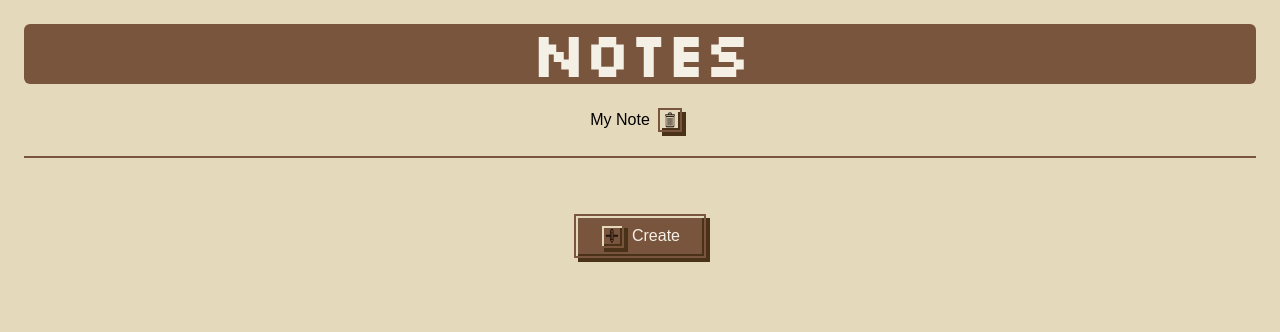
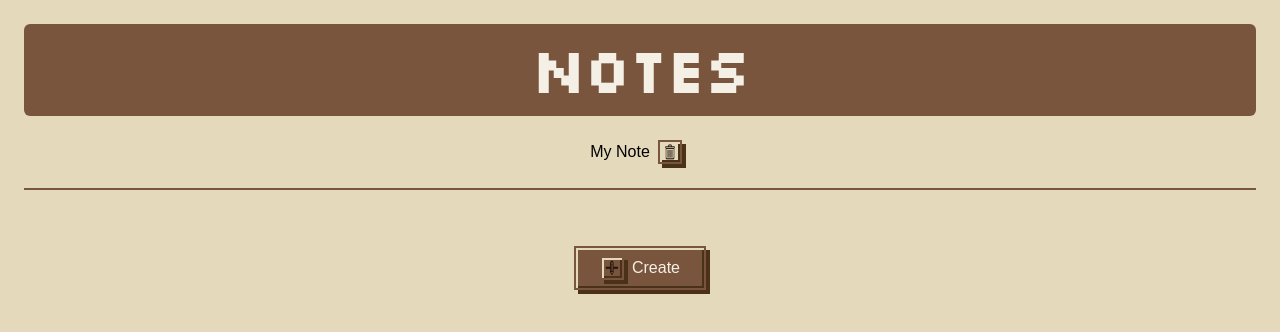
Before and after one commit to issranivansh/core-module-webd-26-27, a Next.js app: page / in a window 1280 px wide. Shown: the top 332 px of the page. Built offline with nearby package versions, Linux system fonts and the light colour scheme; a web font is replaced by a local one.

Commit message:
fixing the ui

```diff
--- a/src/app/create/page.js
+++ b/src/app/create/page.js
@@ -24,7 +24,7 @@ export default function Create() {
     }
 
     return(<div  className=" h-screen flex flex-col p-5 ">
-        <input placeholder="Title"onChange={updateTitle} className=" bg-[#79553D] text-6xl font-bold text-[#F4F0E6] w-full font-silkscreen rounded-md my-6  text-center"></input>
+        <input placeholder="Title"onChange={updateTitle} className=" bg-[#79553D] text-6xl font-bold text-[#F4F0E6] w-full font-silkscreen rounded-md my-6  text-center py-4"></input>
         <br/>
         <textarea placeholder="Start writing here" onChange={updatecontent}className="w-full h-full  border-[#79553D] border-2 flex-1 font-dotgothic text-[20px]"></textarea>
         <button onClick={save}className="border-retro-brown w-15 h-10 bg-[#79553D] text-[#F4F0E6] font-dotgothic block mx-auto ">Save</button>
--- a/src/app/edit/[id]/page.js
+++ b/src/app/edit/[id]/page.js
@@ -36,7 +36,7 @@ export default function Edit({params}){
     }
     return(
         <div className=" h-screen flex flex-col p-5 ">
-            <input value={title} onChange={updateTitle}className=" bg-[#79553D] text-6xl font-bold text-[#F4F0E6] w-full font-silkscreen rounded-md my-6  text-center"></input>
+            <input value={title} onChange={updateTitle}className=" bg-[#79553D] text-6xl font-bold text-[#F4F0E6] w-full font-silkscreen rounded-md my-6  text-center py-4"></input>
             <textarea value={content} onChange={updatecontent} className="w-full h-full  border-[#79553D] border-2 flex-1 font-dotgothic text-[20px]"></textarea>
             <button onClick={save}className="border-retro-brown w-15 h-10 bg-[#79553D] text-[#F4F0E6] font-dotgothic block mx-auto "> Save</button>
         </div>
--- a/src/app/page.js
+++ b/src/app/page.js
@@ -21,7 +21,7 @@ export default function Home() {
 }
     return (<>
         <div className="mx-auto">
-            <h1 className=" bg-[#79553D] text-6xl font-bold text-[#F4F0E6] flex justify-center items-center font-silkscreen rounded-md my-6 mx-6 p ">Notes</h1>
+            <h1 className=" bg-[#79553D] text-6xl font-bold text-[#F4F0E6] flex justify-center items-center font-silkscreen rounded-md my-6 mx-6 py-4 ">Notes</h1>
             {notes.map((note) => (
                 <React.Fragment key={note.id}>
                 <div  className="flex items-center justify-center gap-2">
```
